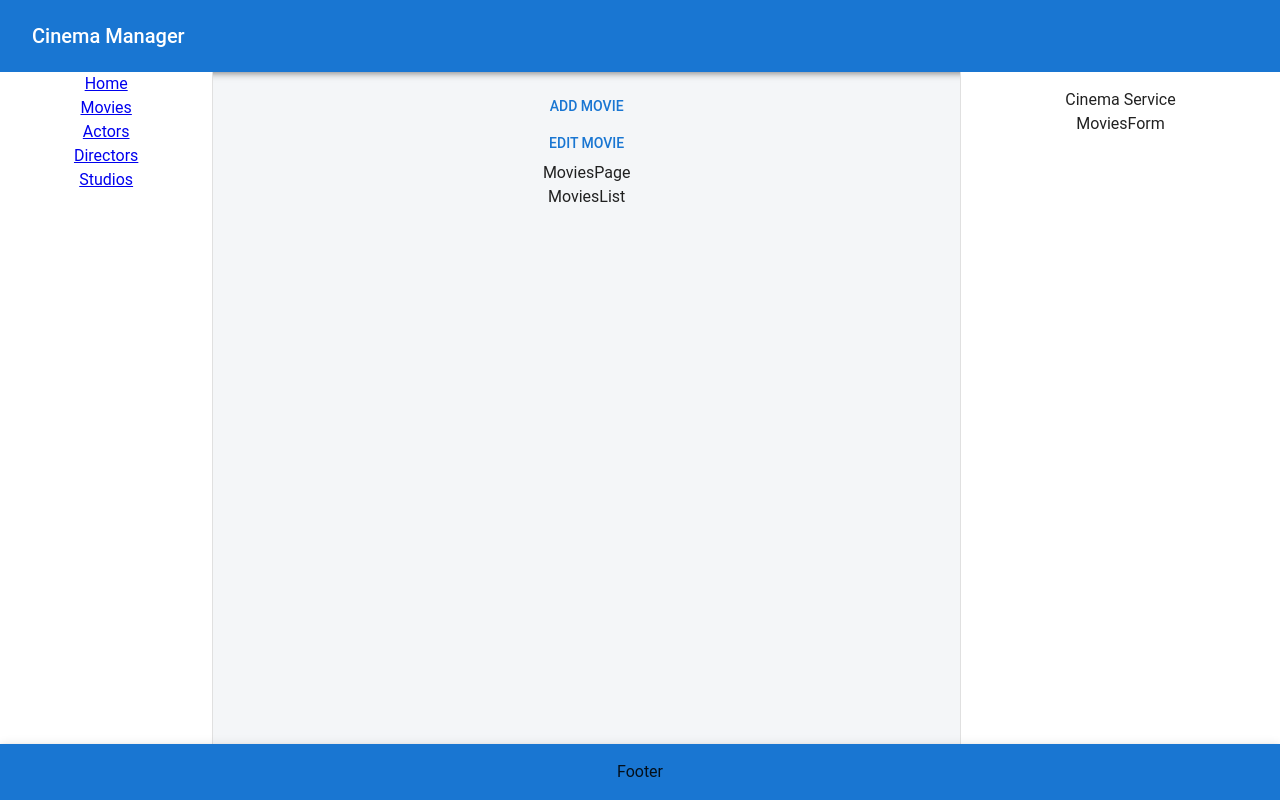
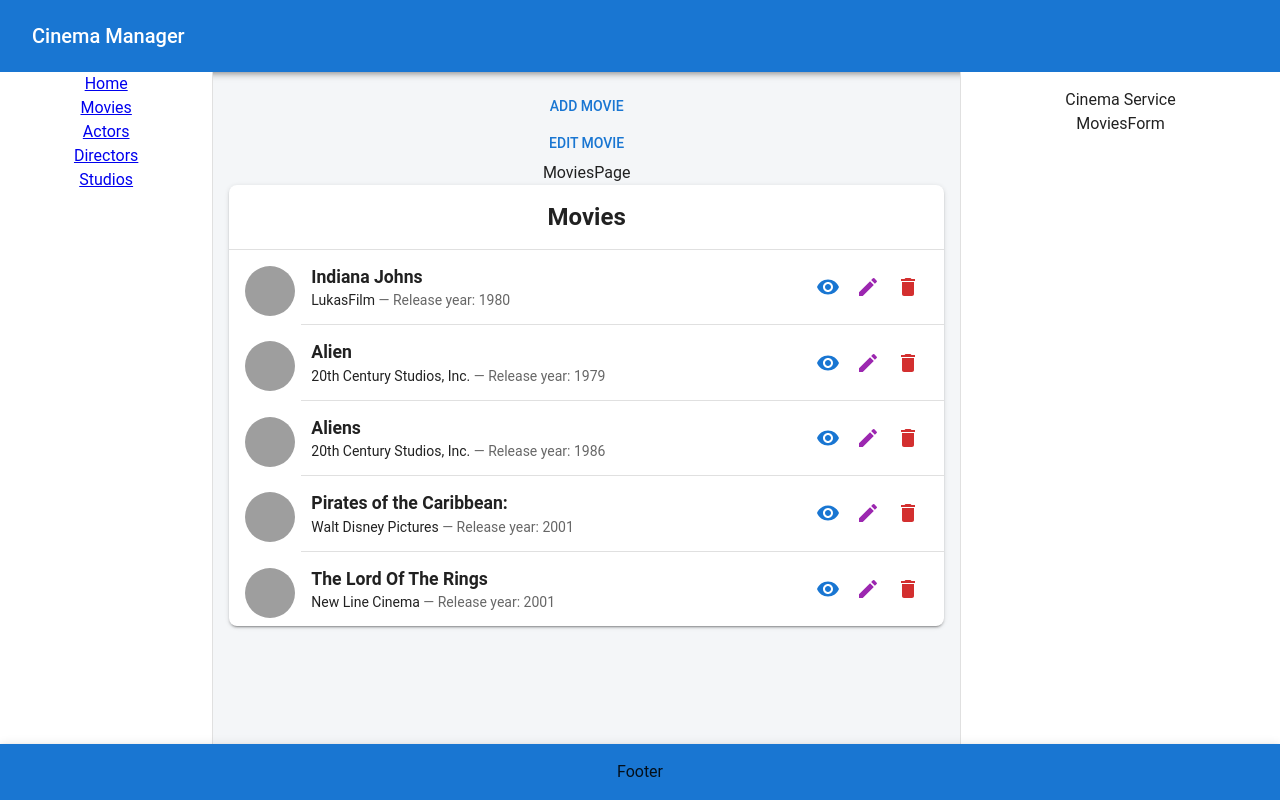
Before and after one commit to ziukoff1985/freshcode-react-hw-09-cinema-pet-project, a React (Vite) app in the folder client/: page /movies/new in a window 1280 px wide. Built offline with nearby package versions, Linux system fonts and the light colour scheme; data requests are answered from the project's data file; grey boxes are pictures that could not be loaded; some icons are missing.

Commit message:
Add MoviesList logic

```diff
--- a/client/src/components/Forms/DirectorsForm.jsx
+++ b/client/src/components/Forms/DirectorsForm.jsx
@@ -1,4 +1,18 @@
+import { useNavigate, useParams } from 'react-router-dom';
+import { getMovieById } from '../../store/thunks/moviesThunks';
+import { useDispatch, useSelector } from 'react-redux';
+
 function DirectorsForm() {
+    const { id } = useParams();
+    const navigate = useNavigate();
+    const dispatch = useDispatch();
+    const { currentMovie, isPending } = useSelector(
+        (state) => state.moviesList,
+    );
+
+    useEffect(() => {
+        dispatch(getMovieById(id));
+    }, [dispatch, id]);
     return <div>DirectorsForm</div>;
 }
 
--- a/client/src/components/Lists/MoviesList.jsx
+++ b/client/src/components/Lists/MoviesList.jsx
@@ -1,5 +1,149 @@
+import { useEffect } from 'react';
+import { useDispatch, useSelector } from 'react-redux';
+import { Link, useNavigate } from 'react-router-dom';
+import {
+    List,
+    ListItem,
+    ListItemAvatar,
+    ListItemText,
+    Avatar,
+    IconButton,
+    Typography,
+    Paper,
+    Divider,
+    Box,
+    Tooltip,
+    CircularProgress,
+} from '@mui/material';
+import {
+    Visibility as ViewIcon,
+    Edit as EditIcon,
+    Delete as DeleteIcon,
+    Person as PersonIcon,
+} from '@mui/icons-material';
+import { deleteMovie, getAllMovies } from '../../store/thunks/moviesThunks';
+
 function MoviesList() {
-    return <div>MoviesList</div>;
+    const dispatch = useDispatch();
+    const navigate = useNavigate();
+    const { movies, isPending, error } = useSelector(
+        (state) => state.moviesList,
+    );
+
+    useEffect(() => {
+        dispatch(getAllMovies());
+    }, [dispatch]);
+
+    const handleDelete = (id) => {
+        if (window.confirm('Are you sure you want to delete this movie?')) {
+            dispatch(deleteMovie(id));
+        }
+    };
+
+    if (isPending)
+        return (
+            <Box sx={{ display: 'flex', justifyContent: 'center', p: 5 }}>
+                <CircularProgress />
+            </Box>
+        );
+    if (error) return <Typography color='error'>Error: {error}</Typography>;
+    return (
+        <Paper
+            elevation={2}
+            sx={{ width: '100%', bgcolor: 'background.paper', borderRadius: 2 }}
+        >
+            <Box
+                sx={{ p: 2, borderBottom: '1px solid', borderColor: 'divider' }}
+            >
+                <Typography
+                    variant='h5'
+                    component='div'
+                    sx={{ fontWeight: 'bold' }}
+                >
+                    Movies
+                </Typography>
+            </Box>
+            <List sx={{ width: '100%', py: 0 }}>
+                {movies.map((movie, index) => (
+                    <Box key={movie.id}>
+                        <ListItem
+                            alignItems='flex-start'
+                            secondaryAction={
+                                <Box>
+                                    <Tooltip title='Show details'>
+                                        <IconButton
+                                            component={Link}
+                                            to={`${movie.id}`}
+                                            color='primary'
+                                        >
+                                            <ViewIcon />
+                                        </IconButton>
+                                    </Tooltip>
+                                    <Tooltip title='Edit'>
+                                        <IconButton
+                                            onClick={() =>
+                                                navigate(`${movie.id}/edit`)
+                                            }
+                                            color='secondary'
+                                        >
+                                            <EditIcon />
+                                        </IconButton>
+                                    </Tooltip>
+                                    <Tooltip title='Delete'>
+                                        <IconButton
+                                            onClick={() =>
+                                                handleDelete(movie.id)
+                                            }
+                                            color='error'
+                                        >
+                                            <DeleteIcon />
+                                        </IconButton>
+                                    </Tooltip>
+                                </Box>
+                            }
+                        >
+                            <ListItemAvatar>
+                                <Avatar
+                                    alt={`${movie.title}`}
+                                    src={movie.poster}
+                                    sx={{ width: 50, height: 50, mr: 2 }}
+                                >
+                                    <PersonIcon />
+                                </Avatar>
+                            </ListItemAvatar>
+                            <ListItemText
+                                primary={
+                                    <Typography
+                                        sx={{
+                                            fontWeight: 'bold',
+                                            fontSize: '1.1rem',
+                                        }}
+                                    >
+                                        {`${movie.title}`}
+                                    </Typography>
+                                }
+                                secondary={
+                                    <>
+                                        <Typography
+                                            component='span'
+                                            variant='body2'
+                                            color='text.primary'
+                                        >
+                                            {movie.studios.join(', ')}
+                                        </Typography>
+                                        {` — Release year: ${movie.releaseYear}`}
+                                    </>
+                                }
+                            />
+                        </ListItem>
+                        {index < movies.length - 1 && (
+                            <Divider variant='inset' component='li' />
+                        )}
+                    </Box>
+                ))}
+            </List>
+        </Paper>
+    );
 }
 
 export default MoviesList;
--- a/client/src/pages/Actors/ActorDetailsPage.jsx
+++ b/client/src/pages/Actors/ActorDetailsPage.jsx
@@ -183,6 +183,7 @@ function ActorDetailsPage() {
                 <CircularProgress size={60} thickness={4} />
             </Box>
         );
+    // ! Треба змінити - показує Аctor not found при першому завантаженні
     if (!currentActor)
         return (
             <Typography variant='h5' sx={{ p: 4, textAlign: 'center' }}>
```
